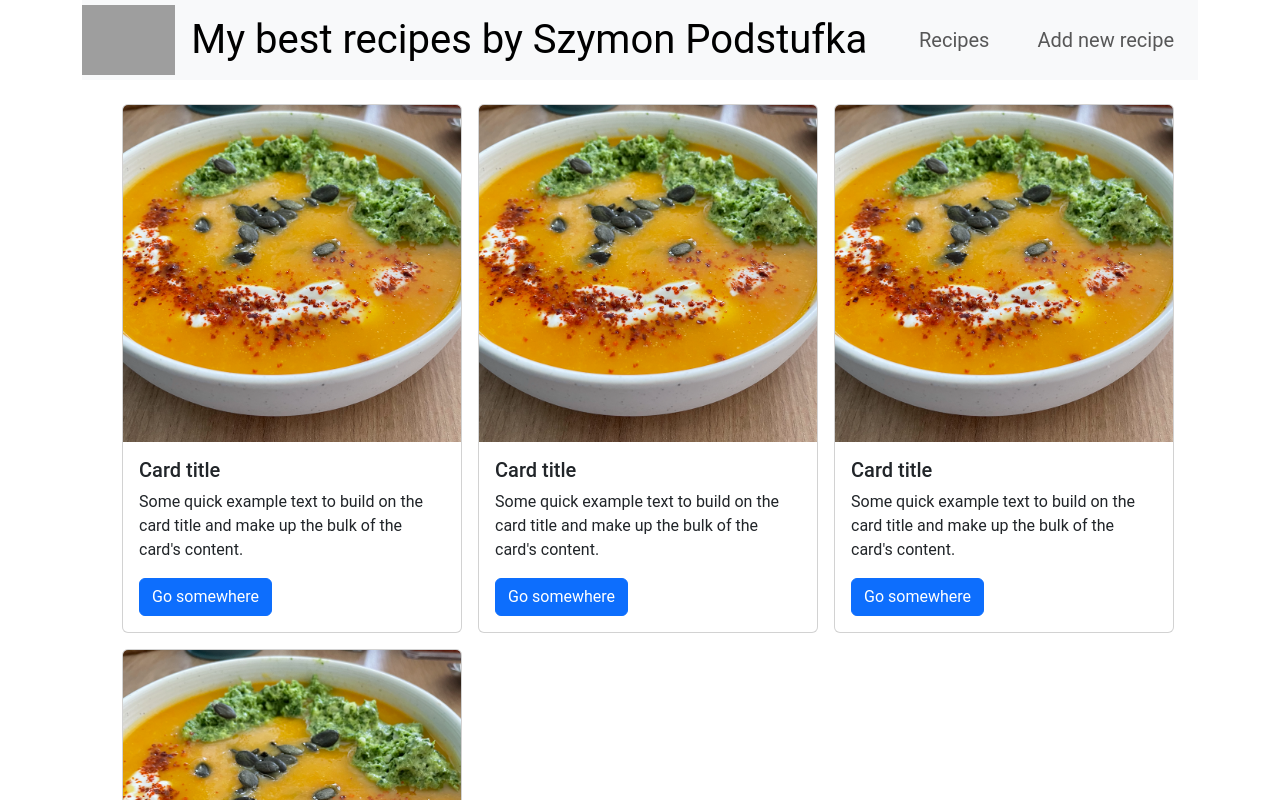
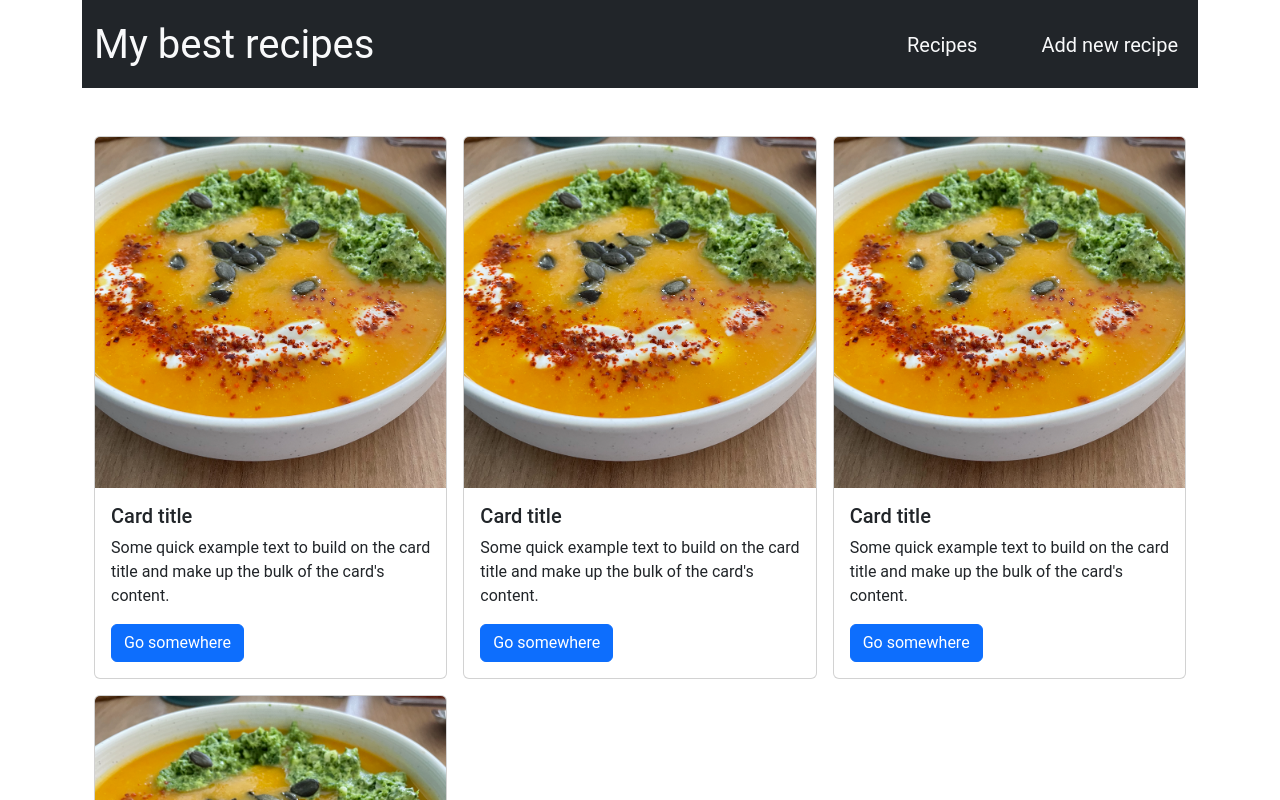
Before and after one commit to szymonp1992/recipes-app, a Vue app: page / in a window 1280 px wide. Shown: the top 800 px of the page. Built offline with nearby package versions, Linux system fonts and the light colour scheme; grey boxes are pictures that could not be loaded.

Commit message:
Added menu styling and resigned from the menu icon

```diff
--- a/src/App.vue
+++ b/src/App.vue
@@ -1,37 +1,23 @@
 <template>
   <div class="container">
-    <nav class="navbar sticky-top navbar-expand-lg bg-light p-0" data-bs-theme="light">
-      <div class="container-fluid p-0">
-        <RouterLink class="navbar-brand fs-1" to="/"><img src="./assets/logo.png" alt="My best recipes logo" height="70"
-            class="me-3"><span class="align-middle">My best recipes by Szymon Podstufka</span>
-        </RouterLink>
-        <button class="navbar-toggler" type="button" data-bs-toggle="collapse" data-bs-target="#navbarText"
-          aria-controls="navbarText" aria-expanded="false" aria-label="Toggle navigation">
-          <span class="navbar-toggler-icon"></span>
-        </button>
-        <div class="collapse navbar-collapse" id="navbarText">
-          <ul class="navbar-nav me-auto mb-2 mb-lg-0 d-flex justify-content-end" style="width: 100%">
-            <li class="nav-item fs-5 m-3">
-              <RouterLink class="nav-link" to="/">Recipes</RouterLink>
-            </li>
-            <li class="nav-item fs-5 m-3">
-              <RouterLink class="nav-link" to="/about">Add new recipe</RouterLink>
-            </li>
-          </ul>
-        </div>
-      </div>
-    </nav>
+    <TheNavbar />
+  </div>
+  <div class="container mt-5">
+    <RouterView />
+  </div>
 
-    <div class="container mt-4">
-      <RouterView />
-    </div>
-  </div>
 
 </template>
 
-<script setup>
-import { RouterLink, RouterView } from 'vue-router'
+<script>
+import { RouterView } from 'vue-router';
+import TheNavbar from './components/TheNavbar.vue';
 
+export default {
+  components: {
+    TheNavbar,
+  }
+}
 </script>
 
 <style>
--- /dev/null
+++ b/src/components/TheNavbar.vue
@@ -0,0 +1,30 @@
+<template>
+    <nav class="navbar sticky-top navbar-expand-md bg-dark">
+        <div class="container-fluid">
+            <RouterLink class="navbar-brand fs-1 m-0" to="/"><span class="align-middle text-light">My best
+                    recipes</span>
+            </RouterLink>
+            <button class="navbar-toggler" type="button" data-bs-toggle="collapse" data-bs-target="#navbarText"
+                aria-controls="navbarText" aria-expanded="false" aria-label="Toggle navigation">
+                <span class="navbar-toggler-icon"></span>
+            </button>
+            <div class="collapse navbar-collapse" id="navbarText">
+                <ul class="navbar-nav mb-2 mb-lg-0 d-flex justify-content-end" style="width: 100%">
+                    <li class="nav-item me-5 fs-5">
+                        <RouterLink class="nav-link" to="/"><span class="align-middle text-light">Recipes</span>
+                        </RouterLink>
+                    </li>
+                    <li class="nav-item fs-5">
+                        <RouterLink class="nav-link" to="/about"><span class="align-middle text-light">Add new
+                                recipe</span>
+                        </RouterLink>
+                    </li>
+                </ul>
+            </div>
+        </div>
+    </nav>
+</template>
+
+<script>
+import { RouterLink } from 'vue-router'
+</script>
--- a/src/views/RecipesList.vue
+++ b/src/views/RecipesList.vue
@@ -1,7 +1,7 @@
 <template>
   <div>
-    <div class="container overflow-hidden">
-      <div class="row ms-2 gx-3 gy-3 row-cols-1 row-cols-sm-2 row-cols-lg-3 row-cols-xxl-4">
+    <div class="container">
+      <div class="row gx-3 gy-3 row-cols-1 row-cols-sm-2 row-cols-lg-3 row-cols-xxl-4">
         <RecipeCard />
         <RecipeCard />
         <RecipeCard />
```
